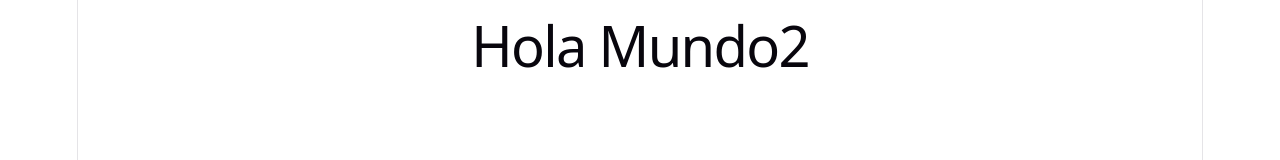
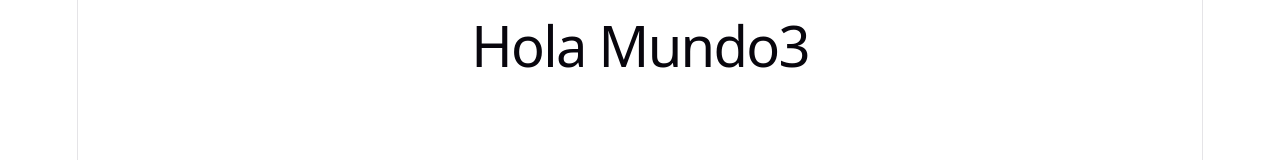
Before and after one commit to ffprogramacion/Programacion, a React (Vite) app in the folder frontend/: page / in a window 1280 px wide. Shown: the top 160 px of the page. Built offline with nearby package versions, Linux system fonts and the light colour scheme.

Commit message:
a ver si sube

```diff
--- a/frontend/src/App.jsx
+++ b/frontend/src/App.jsx
@@ -9,7 +9,7 @@ function App() {
 
   return (
     <>
-      <h1>Hola Mundo2</h1>
+      <h1>Hola Mundo3</h1>
     </>
   )
 }
```
